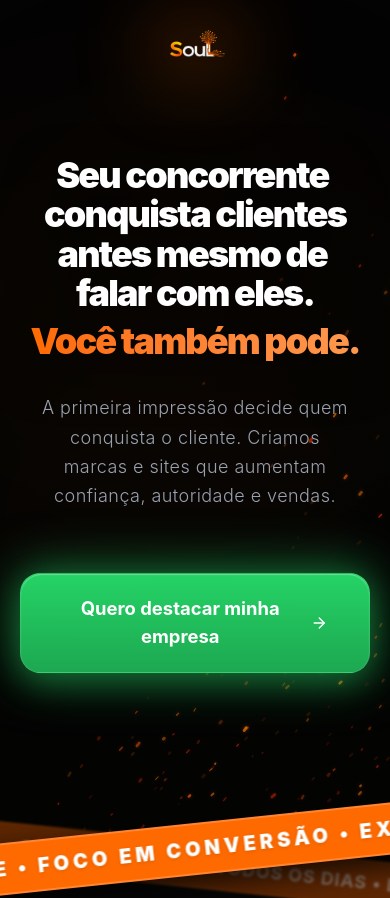
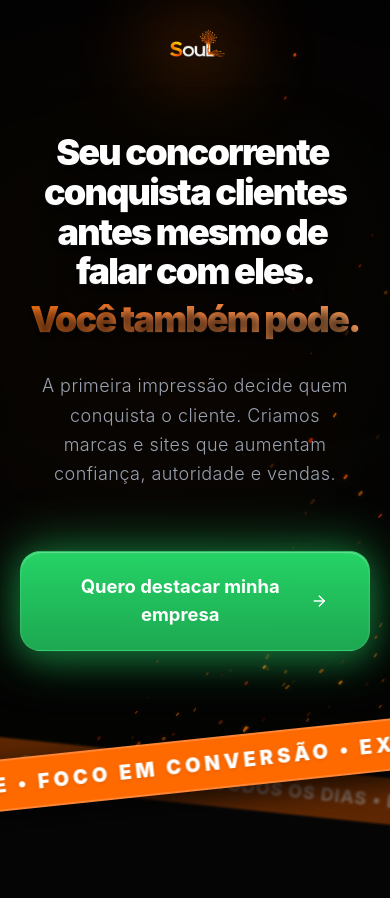
Before and after one commit to manSAdioca/Soul-Design, a React (Vite) app: page / in a window 390 px wide. Shown: the top 898 px of the page. Built offline with nearby package versions, Linux system fonts and the light colour scheme.

Commit message:
style: aplica efeito 3D pop no texto (GSAP back.out) e puxa a faixa inferior para cima

```diff
--- a/src/components/Hero.jsx
+++ b/src/components/Hero.jsx
@@ -123,11 +123,11 @@ export default function Hero() {
 
         // Split headline text manually for word-by-word animation
         const words = headlineRef.current.querySelectorAll('.word');
-        gsap.set(words, { y: 20, opacity: 0, rotateX: 10, filter: "blur(10px)" });
+        gsap.set(words, { y: 30, opacity: 0, rotateX: 40, scale: 1.15, filter: "blur(15px)" });
 
-        // Sequência de entrada com Blur Cinematográfico
+        // Sequência de entrada com Blur Cinematográfico (Efeito 3D Pop)
         tl.to(words, {
-          y: 0, opacity: 1, rotateX: 0, filter: "blur(0px)", duration: 1.2, stagger: 0.05, ease: 'power3.out'
+          y: 0, opacity: 1, rotateX: 0, scale: 1, filter: "blur(0px)", duration: 1.2, stagger: 0.05, ease: 'back.out(1.4)'
         })
         .to(subheadRef.current, {
           y: 0, opacity: 1, filter: "blur(0px)", duration: 1, ease: 'power3.out'
@@ -182,7 +182,7 @@ export default function Hero() {
   return (
     <section
       ref={containerRef}
-      className="relative min-h-screen flex flex-col justify-center overflow-hidden pt-20 md:pt-24 pb-10 md:pb-12 bg-[#030303] selection:bg-[#FF6A00]/30"
+      className="relative min-h-[90vh] lg:min-h-[85vh] flex flex-col justify-center overflow-hidden pt-20 md:pt-24 pb-0 bg-[#030303] selection:bg-[#FF6A00]/30"
     >
       {/* Camada 1: Background Fixo Fumaça/Fogo */}
 
@@ -209,7 +209,7 @@ export default function Hero() {
 
           <h1
             ref={headlineRef}
-            className="text-4xl sm:text-5xl md:text-7xl font-black tracking-tighter text-white leading-[1.1] mb-8 md:mb-10 perspective-[1000px] drop-shadow-[0_15px_25px_rgba(0,0,0,0.9)]"
+            className="text-4xl sm:text-5xl md:text-7xl font-black tracking-tighter text-white leading-[1.1] mb-8 md:mb-10 perspective-[1200px] drop-shadow-[0_25px_35px_rgba(0,0,0,1)] [text-shadow:0_4px_10px_rgba(0,0,0,0.8),_0_1px_1px_rgba(255,255,255,0.1)]"
           >
             {/* Animating word by word */}
             <span className="inline-block"><span className="word inline-block">Seu</span>&nbsp;<span className="word inline-block">concorrente</span>&nbsp;<span className="word inline-block">conquista</span>&nbsp;<span className="word inline-block">clientes</span></span><br className="hidden lg:block" />
```
